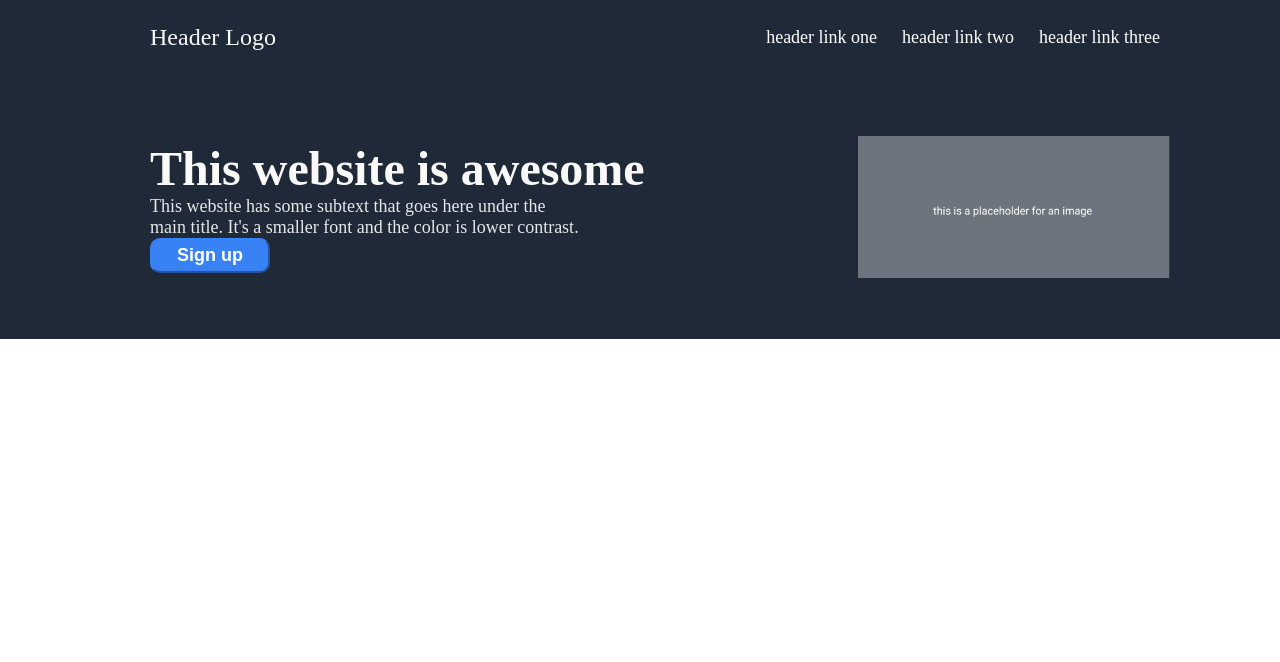
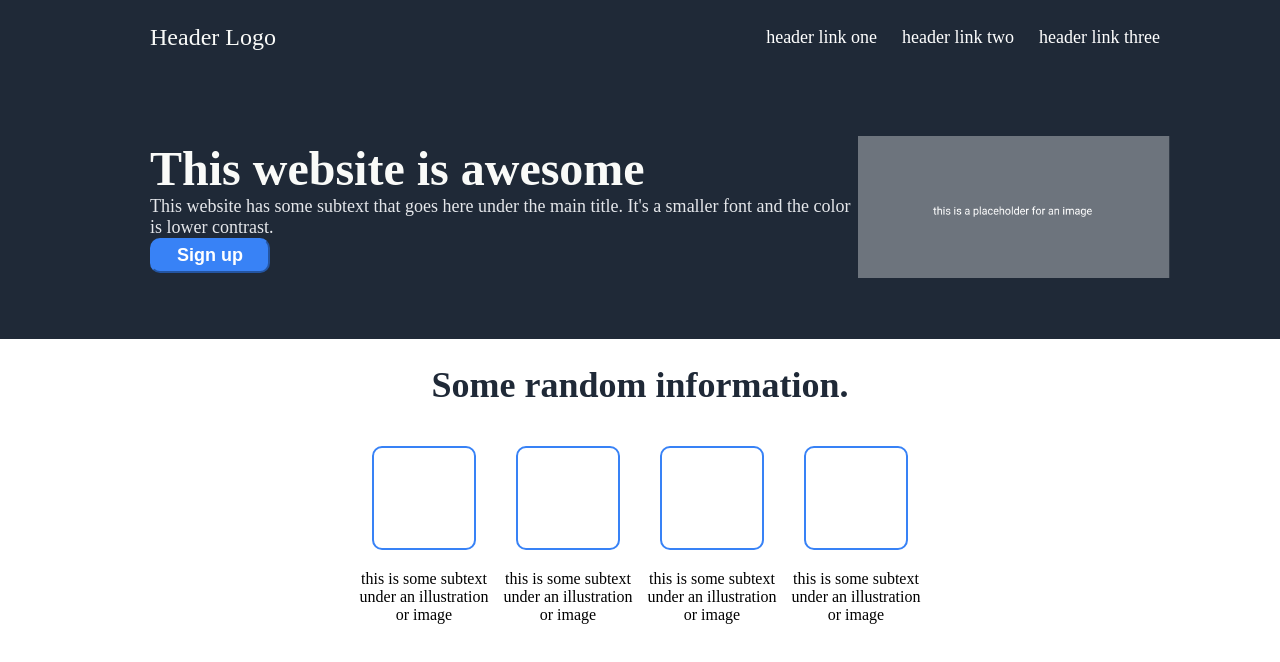
Before and after one commit to AtakanCodes/landing-page, a plain HTML site: page index.html in a window 1280 px wide. Drawn offline with Linux system fonts and the light colour scheme.

Commit message:
Progress in section-2
About 90% of section-2 is complete.

```diff
--- a/index.html
+++ b/index.html
@@ -22,7 +22,7 @@
             <div class="header-main-left">
                 <ul>
                     <li class="hero-main">This website is awesome</li>
-                    <li class="hero-secondary">This website has some subtext that goes here under the<br> main title. It's a smaller font and the color is lower contrast.</li>
+                    <li class="hero-secondary">This website has some subtext that goes here under the main title. It's a smaller font and the color is lower contrast.</li>
                     <button class="header-sign-up" type="button">Sign up</button>
                 </ul>
             </div>
@@ -31,5 +31,37 @@
             </div>
         </div>
     </div>
+
+    <div class="section-2">
+        <div class="headline">
+            Some random information.
+        </div>
+        <div class="cards">
+            <div class="card">
+                <div class="blue-frame"></div>
+                <div class="text">
+                    this is some subtext <br>under an illustration<br> or image
+                </div>
+            </div>
+            <div class="card">
+                <div class="blue-frame"></div>
+                <div class="text">
+                    this is some subtext <br>under an illustration<br> or image
+                </div>
+            </div>
+            <div class="card">
+                <div class="blue-frame"></div>
+                <div class="text">
+                    this is some subtext <br>under an illustration<br> or image
+                </div>
+            </div>
+            <div class="card">
+                <div class="blue-frame"></div>
+                <div class="text">
+                    this is some subtext <br>under an illustration<br> or image
+                </div>
+            </div>
+        </div>
+    </div>
 </body>
 </html>
--- a/style.css
+++ b/style.css
@@ -80,3 +80,29 @@ button {
     font-weight: bolder;
     font-size: 18px;
 }
+
+.headline {
+    text-align: center;
+    padding-top: 25px;
+    font-size: 36px;
+    font-weight: 900;
+    color: #1F2937;
+}
+
+.cards {
+    display: flex;
+    justify-content: center;
+    margin: 20px 20px;
+    text-align: center;
+}
+
+.blue-frame {
+    background-color: white;
+    border-color: #3882F6;
+    border-width: 2px;
+    border-radius: 10px;
+    border-style: solid;
+    width: 50px 40px;
+    padding: 50px;
+    margin: 20px;
+}
```
